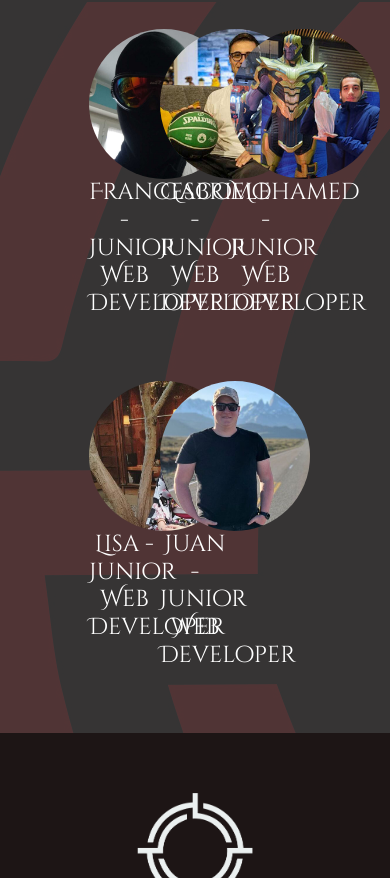
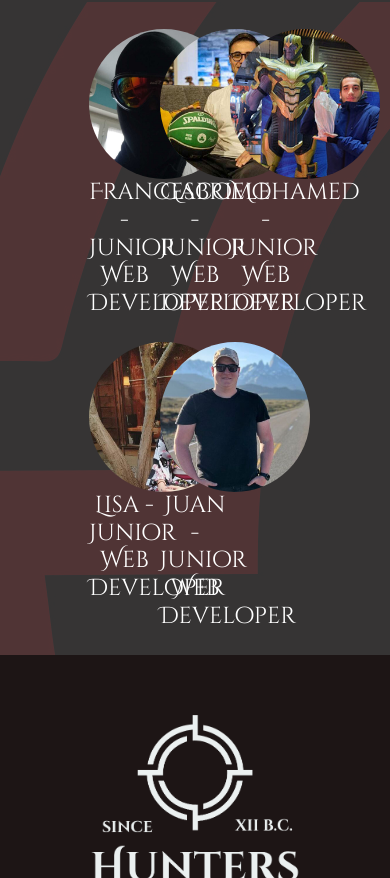
Before and after one commit to LisaKoizumiCipolla/final-project-frontend-prototype, a Vue app: page /about in a window 390 px wide. Shown: the part 2582-3460 px from the top of the page. Built offline with nearby package versions, Linux system fonts and the light colour scheme.

Commit message:
About us section responsivness correction

```diff
--- a/src/components/pages/About.vue
+++ b/src/components/pages/About.vue
@@ -154,6 +154,7 @@ export default {
     max-width: calc(100% / 3);
     margin-bottom: 55px;
     text-align: center;
+    margin-bottom: 1rem;
     img{
         border-radius: 50%;
         width: 150px;
@@ -165,19 +166,6 @@ export default {
         color:white;
         font-family: 'Cinzel Decorative';
     }
-}
-.member:hover{
-    transition: ease-out 0.5s;
-    transform: scale(1.2);
-    }
-.member:not(:hover) {
-    transition: ease-out 0.5s;
-}
-@media screen {
-    .member{
-        width: calc(100% / 2);
-    }
-
 }
 .card-content {
     padding: 1.5rem;
```
